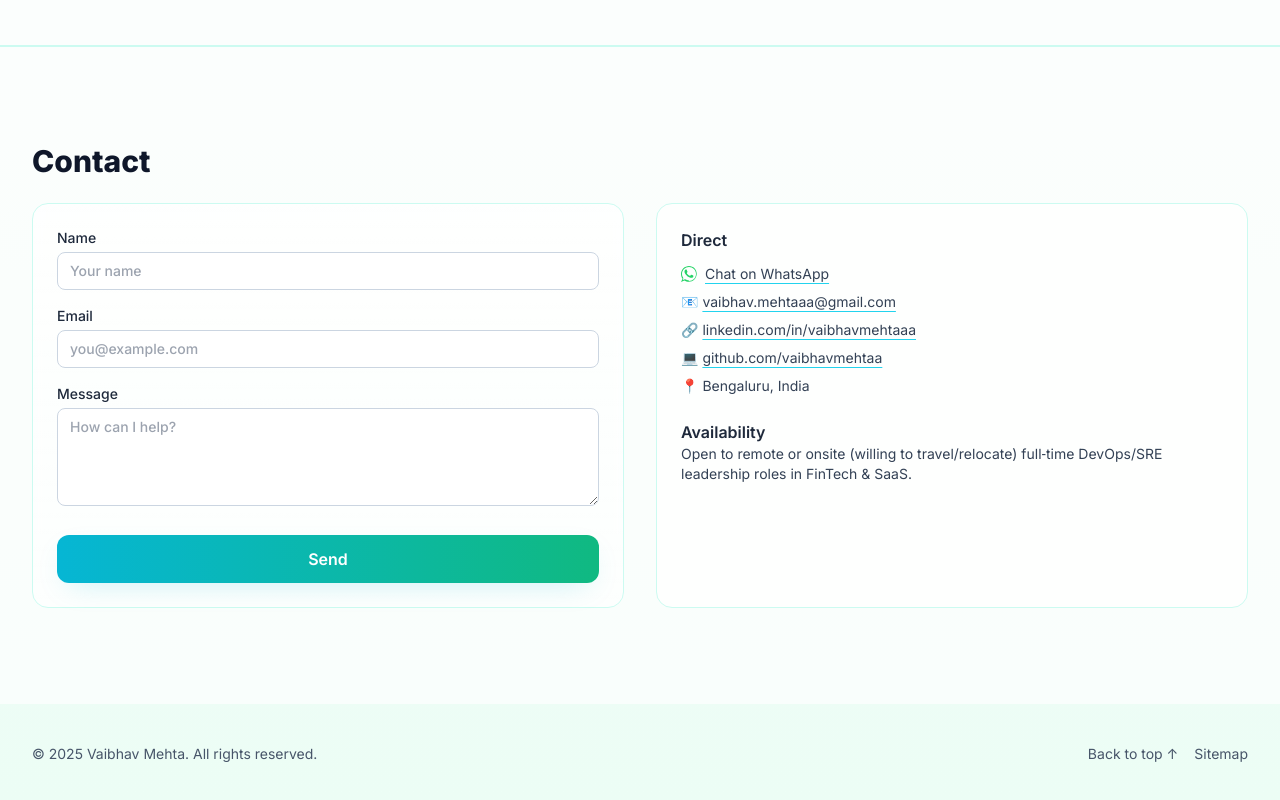
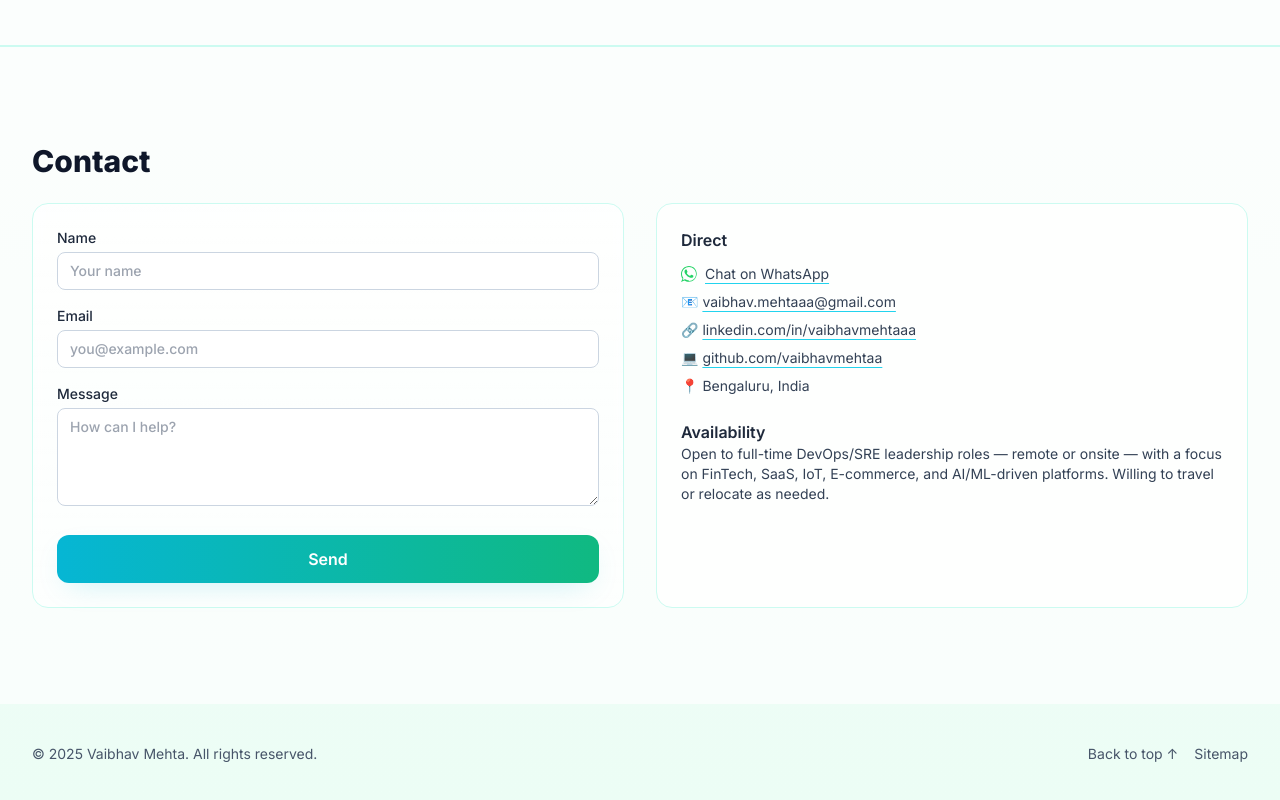
Before and after one commit to vaibhavmehtaa/vaibhavmehta.me, a plain HTML site: page index.html in a window 1280 px wide. Shown: the part 4235-5035 px from the top of the page. Drawn offline with nearby package versions, Linux system fonts and the light colour scheme.

Commit message:
added bottom line

```diff
--- a/index.html
+++ b/index.html
@@ -409,7 +409,9 @@
             </ul>
             <div class="mt-6">
               <h4 class="font-semibold">Availability</h4>
-              <p class="text-sm text-slate-700">Open to remote or onsite (willing to travel/relocate) full‑time DevOps/SRE leadership roles in FinTech & SaaS.</p>
+              <p class="text-sm text-slate-700">
+                Open to full-time DevOps/SRE leadership roles — remote or onsite — with a focus on FinTech, SaaS, IoT, E-commerce, and AI/ML-driven platforms. Willing to travel or relocate as needed.
+              </p>
             </div>
           </div>
         </div>
```
